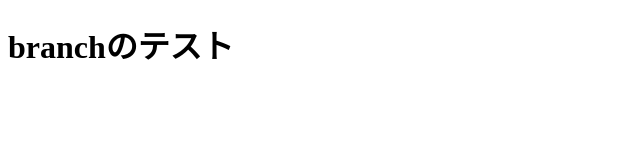
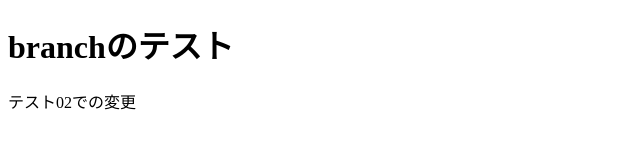
Before and after one commit to HALokada/ih12a_03_GitTest02, a plain HTML site: page index.html in a window 1280 px wide. Shown: the whole page, without its empty margins (0-640 px from the left). Drawn offline with Linux system fonts and the light colour scheme.

Commit message:
test02での変更

```diff
--- a/index.html
+++ b/index.html
@@ -7,5 +7,6 @@
 </head>
 <body>
 	<h1>branchのテスト</h1>
+	<p>テスト02での変更</p>
 </body>
 </html>
```
